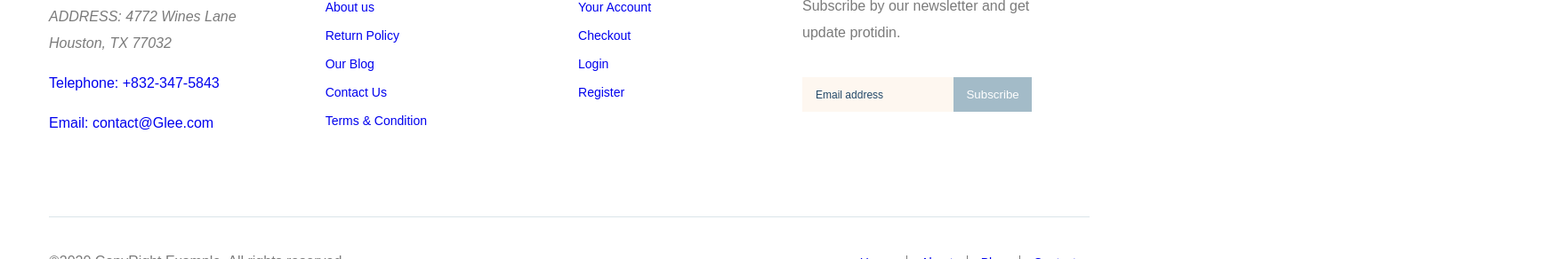
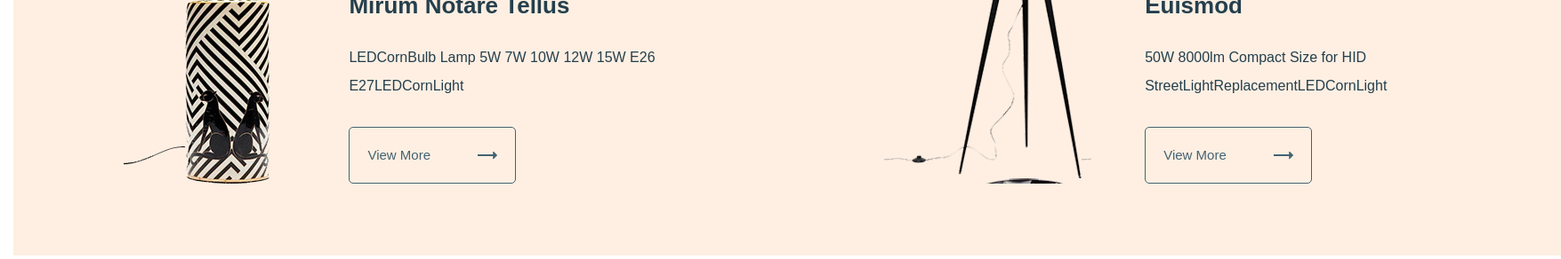
Before and after one commit to Deathik4/glee, a website: page app/index.html in a window 1280 px wide. Shown: the part 2508-2800 px from the top of the page at 89% size, 1755 px wide, since content can reach past the window. Drawn offline with nearby package versions, Linux system fonts and the light colour scheme; files that its build step writes are made by us from their sources.

Commit message:
added special-products section

```diff
--- a/app/index.html
+++ b/app/index.html
@@ -6,6 +6,7 @@
     <meta http-equiv="X-UA-Compatible" content="IE=edge">
     <meta name="viewport" content="width=device-width, initial-scale=1.0">
     <title>Document</title>
+    <link rel="icon" href="images/favicon.ico">
     <link rel="stylesheet" href="css/style.min.css">
 </head>
 
@@ -111,7 +112,7 @@
                         <img class="features__img" src="images/features/features-icon-1.svg" alt="features icon">
                         <div class="features__content">
                             <h3 class="features__content-title">Support 24/7.</h3>
-                            <p class="features__content-text">Contact us 24 hours a day, <br> 7 days a week.</p>
+                            <p class="features__content-text">Contact us 24 hours a day, 7 days a week.</p>
                         </div>
                     </div>
                     <div class="features__item">
@@ -125,7 +126,7 @@
                         <img class="features__img" src="images/features/features-icon-3.svg" alt="features icon">
                         <div class="features__content">
                             <h3 class="features__content-title">100% Payment secure.</h3>
-                            <p class="features__content-text">We ensure secure payment <br>
+                            <p class="features__content-text">We ensure secure payment
                                 with PEV.</p>
                         </div>
                     </div>
@@ -584,6 +585,48 @@
                     </div>
 
                 </div>
+
+            </div>
+            <div class="special-products">
+                <div class="container">
+                    <div class="special-products__items">
+                        <div class="special-products__item">
+                            <div class="special-products__image">
+                            </div>
+
+
+                            <div class="special-products__content">
+                                <h4 class="special-products__title">
+                                    Mirum Notare Tellus
+                                </h4>
+                                <p class="special-products__descr">
+                                    LEDCornBulb Lamp 5W 7W 10W 12W 15W E26 E27LEDCornLight
+                                </p>
+                                <a class="special-products__link" href="#">
+                                    View More
+                                </a>
+                            </div>
+                        </div>
+                        <div class="special-products__item">
+                            <div class="special-products__image">
+                            </div>
+                            <div class="special-products__content">
+                                <h4 class="special-products__title">
+                                    Malesuada Tempor
+                                    Euismod
+                                </h4>
+                                <p class="special-products__descr">
+                                    50W 8000lm Compact Size for HID StreetLightReplacementLEDCornLight
+                                </p>
+                                <a class="special-products__link" href="#">
+                                    View More
+                                </a>
+                            </div>
+                        </div>
+
+                    </div>
+
+                </div>
             </div>
         </section>
     </main>
@@ -597,7 +640,7 @@
                             <span class="logo__text">Glee.</span>
                         </a>
                         <address class="footer-top__address">
-                            ADDRESS: 4772 Wines Lane <br>
+                            ADDRESS: 4772 Wines Lane
                             Houston, TX 77032
                         </address>
                         <a class="footer-top__phone" href="tel:+8323475843">Telephone: +832-347-5843</a>
--- a/app/scss/_global.scss
+++ b/app/scss/_global.scss
@@ -1,6 +1,6 @@
 body {
     font-size: 16px;
-    line-height: 30px;
+    line-height: 2;
     color: $default;
     @extend %Rubik-400;
     display: flex;
--- a/app/scss/style.scss
+++ b/app/scss/style.scss
@@ -228,6 +228,10 @@
             border: 1px solid #ccc;
             border-top: none;
             border-bottom: none;
+
+            .features__content {
+                max-width: none;
+            }
         }
     }
 
@@ -240,6 +244,7 @@
 
     &__content {
         margin-left: 30px;
+        max-width: 200px
     }
 
     // .features__content-title
@@ -260,7 +265,7 @@
 }
 
 .products {
-    padding: 75px 0 180px;
+    padding: 75px 0 0px;
 
     &__title {
         margin-bottom: 35px;
@@ -303,6 +308,7 @@
         grid-template-rows: repeat(2, 380px);
         column-gap: 30px;
         row-gap: 40px;
+        margin-bottom: 180px;
     }
 
     // .products__item
@@ -373,6 +379,106 @@
         }
     }
 
+    .special-products {
+
+        // .special-products__items
+
+        &__items {
+            display: flex;
+            justify-content: space-between;
+        }
+
+        // .special-products__item
+
+        &__item {
+            max-width: 870px;
+            height: 390px;
+            background-color: #feefe2;
+            padding: 88px 140px 81px 140px;
+            width: 100%;
+            display: flex;
+            align-items: flex-end;
+            justify-content: flex-end;
+
+            &:nth-child(2) {
+                .special-products__content {
+                    margin-left: 60px;
+                }
+
+                .special-products__image::before {
+                    background-image: url('../images/decor/special-products-img-2.png');
+                }
+            }
+        }
+
+        &__image {
+            position: relative;
+            width: 222px;
+
+            &::before {
+                content: '';
+                position: absolute;
+                bottom: 0;
+                right: 0;
+                background-image: url('../images/decor/special-products-img-1.png');
+                width: 233px;
+                height: 405px;
+            }
+        }
+
+        &__img {
+            line-height: 0px;
+        }
+
+        &__content {
+            margin-left: 20px;
+            width: 360px;
+        }
+
+        // .special-products__title
+
+        &__title {
+            @extend %DMSans-700;
+            font-size: 26px;
+            line-height: 1;
+            color: $default;
+            margin-bottom: 30px;
+        }
+
+        // .special-products__descr
+
+        &__descr {
+            margin-bottom: 30px;
+            color: $default;
+        }
+
+        // .special-products__link
+
+        &__link {
+            @extend %Rubik-500;
+            font-size: 15px;
+            line-height: 12px;
+            color: #436372;
+            padding: 25px 95px 25px 20px;
+            border-radius: 5px;
+            border: 1px solid rgb(67, 99, 114);
+            background-color: transparent;
+            position: relative;
+            display: inline-block;
+
+            &::after {
+                content: '';
+                position: absolute;
+                top: 50%;
+                right: 20px;
+                transform: translateY(-50%);
+                background-image: url('../images/icons/arrow-right.svg');
+                width: 22px;
+                height: 9px;
+            }
+        }
+    }
+
 }
 
 .footer-top {
@@ -395,11 +501,16 @@
     }
 
     &__contact {
-        max-width: 211px;
+        max-width: 200px;
         margin-right: 100px;
     }
 
     // .footer-top__address
+
+    &__address {
+        font-size: 14px;
+        line-height: 24px;
+    }
 
     &__address,
     &__phone,
@@ -409,8 +520,8 @@
     }
 
     &__nav {
-        max-width: 120px;
-        margin-right: 170px;
+        max-width: 100px;
+        margin-right: 200px;
     }
 
     // .footer-top__title
@@ -438,7 +549,7 @@
     }
 
     &__item-form {
-        width: 280px;
+        width: 270px;
     }
 
     // .footer-top__form-input
```
Also changed, not shown: app/images/decor/special-products-img-1.png (added), app/images/decor/special-products-img-2.png (added), app/images/favicon.ico (added), app/images/icons/arrow-right.svg (added).
